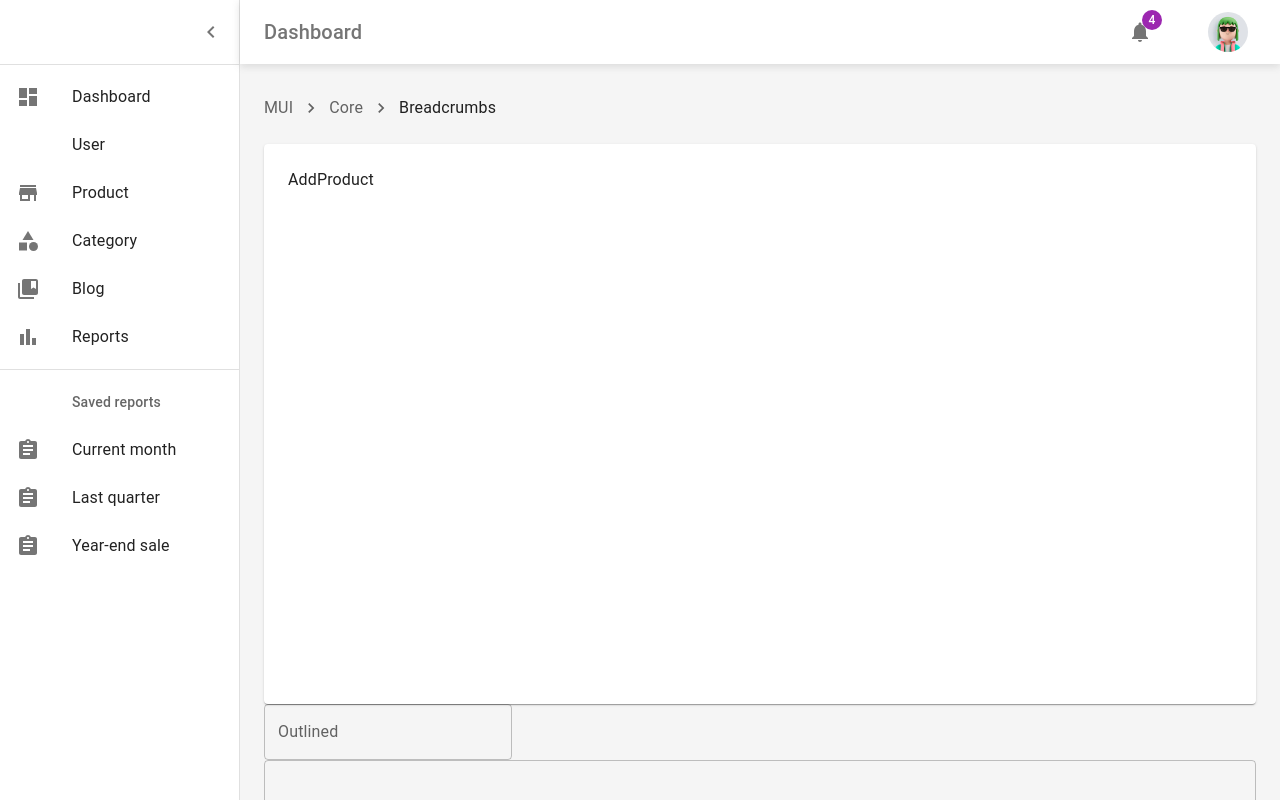
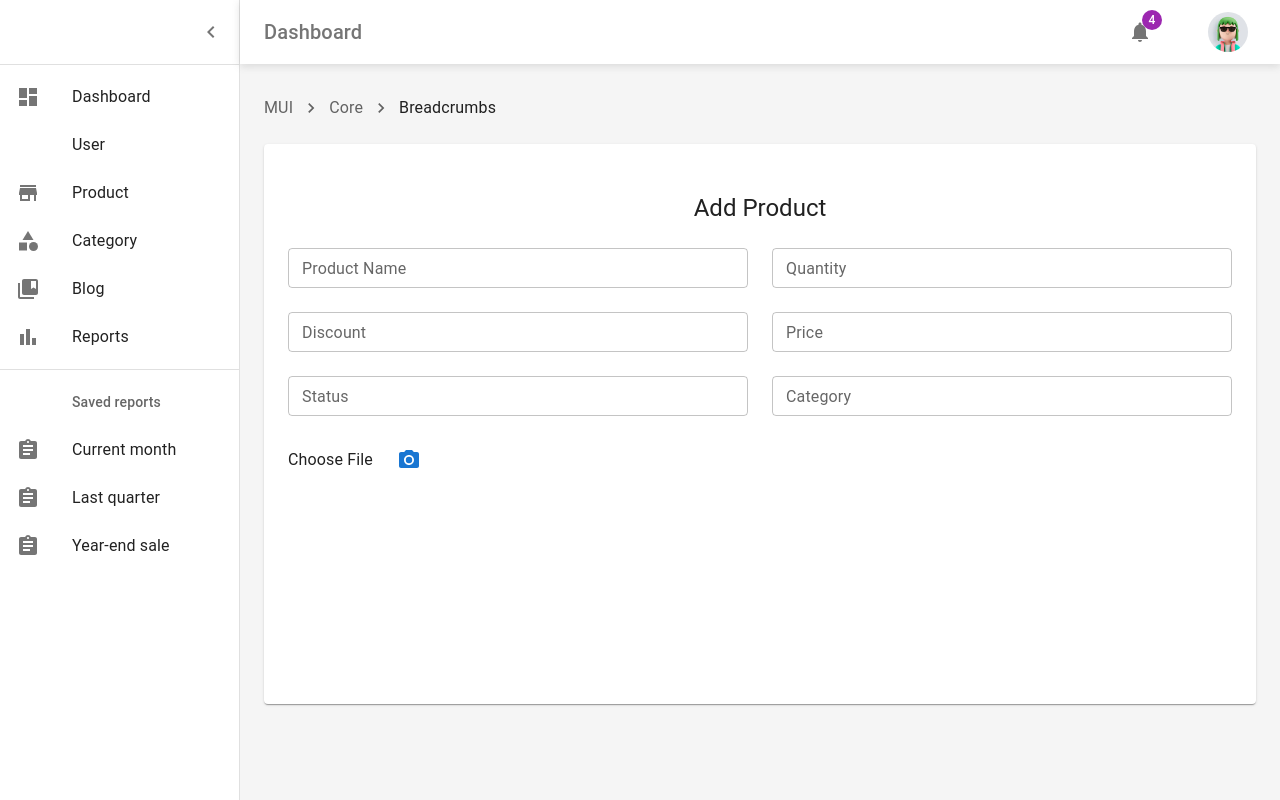
Before and after one commit to nguyenduong1803/AssigmentFe2, a React (Create React App) app: page /manage/product/add in a window 1280 px wide. Built offline with nearby package versions, Linux system fonts and the light colour scheme; some icons are missing.

Commit message:
feat: create edit product

```diff
--- a/src/components/Atom/Form/ControlTextField.tsx
+++ b/src/components/Atom/Form/ControlTextField.tsx
@@ -1,5 +1,4 @@
 import TextField from "@mui/material/TextField";
-import type { Control, FieldPath, FieldValues } from "react-hook-form";
 import { Controller } from "react-hook-form";
 const ControlTextField = (props: any) => {
   const { control, name, placeholder, disabled, interpolation, ...rest } =
--- a/src/components/Molecule/BaseFormProduct/FormProduct.tsx
+++ b/src/components/Molecule/BaseFormProduct/FormProduct.tsx
@@ -1,6 +1,7 @@
-import { TextField, Grid } from "@mui/material";
-import React from "react";
+import { Grid, IconButton, Stack, Typography } from "@mui/material";
 import ControlTextField from "../../Atom/Form/ControlTextField";
+import {styled} from "@mui/material/styles"
+import {PhotoCamera} from "@mui/icons-material"
 import { useForm } from "react-hook-form";
 type Props = {};
 type FormData = {
@@ -19,10 +20,40 @@ const FormProduct = (props: Props) => {
   const [name] = watch(["name"]);
   console.log(name)
   return (
-    <Grid container>
-      <TextField id="outlined-basic" label="Outlined" variant="outlined" />
-      <ControlTextField name="name" control={control} />
+    <Form>
+    <Grid container spacing={3}>
+        <Grid item xs={12} md={6}>
+          <ControlTextField id="outlined-basic" size="small" label="Product Name" name="name" control={control} />
+        </Grid>
+        <Grid item xs={12} md={6}>
+          <ControlTextField type="number" id="outlined-basic" size="small" label="Quantity" name="quantity" control={control} />
+        </Grid>
+        <Grid item xs={12} md={6}>
+          <ControlTextField type="number" id="outlined-basic" size="small" label="Discount" name="discount" control={control} />
+        </Grid>
+        <Grid item xs={12} md={6}>
+          <ControlTextField type="number" id="outlined-basic" size="small" label="Price" name="price" control={control} />
+        </Grid>
+        <Grid item xs={12} md={6}>
+          <ControlTextField  id="outlined-basic" size="small" label="Status" name="status" control={control} />
+        </Grid>
+        <Grid item xs={12} md={6}>
+          <ControlTextField id="outlined-basic" size="small" label="Category" name="Category" control={control} />
+        </Grid>
+        <Grid item xs={12} md={6}>
+          <Stack direction="row" spacing={2} alignItems="center">
+            <Typography variant="subtitle1">Choose File</Typography>
+              <IconButton color="primary" aria-label="upload picture" component="label">
+                <input hidden accept="image/*" type="file" />
+                <PhotoCamera />
+              </IconButton>
+          </Stack>
+        </Grid>
     </Grid>
+    </Form>
   );
 };
+const Form = styled("form")({
+width:"100%",
+})
 export default FormProduct;
--- a/src/pages/Admin/ManageProduct/AddProduct.tsx
+++ b/src/pages/Admin/ManageProduct/AddProduct.tsx
@@ -1,3 +1,4 @@
+import { Typography } from "@mui/material";
 import React from "react";
 import BasicBreadcrumbs from "../../../components/Atom/Breadcrumbs/Breadcrumbs";
 import Paper from "../../../components/Atom/Paper/Paper";
@@ -8,8 +9,11 @@ const AddProduct = (props: Props) => {
   return (
     <>
       <BasicBreadcrumbs />
-      <Paper elevation={1}>AddProduct</Paper>
-      <FormProduct/>
+      <Paper elevation={1}>
+        <Typography variant="h5" textAlign="center" sx={{py:3}}> Add Product</Typography>
+        <FormProduct/>
+      </Paper>
+
     </>
   );
 };
```
Also changed, not shown: src/pages/Admin/ManageUser/ManageUser.tsx (+7 -6 lines).
